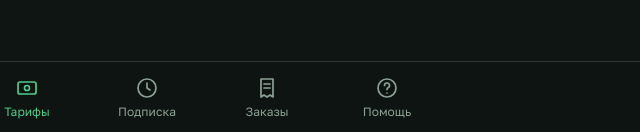
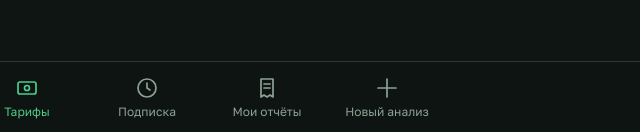
Before and after one commit to samokrytka/miniapp, a plain HTML site: page index.html in a window 1280 px wide. Shown: the part 665-797 px from the top of the page, 433-1073 px from the left. Drawn offline with Linux system fonts and the light colour scheme.

Commit message:
Add report and analysis navigation

```diff
--- a/index.html
+++ b/index.html
@@ -409,19 +409,16 @@
             <path d="M12 7v5l3 2" /></svg
           >Подписка
         </button>
-        <button data-tab="orders">
+        <button data-action="reports">
           <svg viewBox="0 0 24 24">
             <path d="M6 3h12v18l-3-2-3 2-3-2-3 2z" />
             <path d="M9 8h6M9 12h6" /></svg
-          >Заказы
+          >Мои отчёты
         </button>
-        <button data-tab="help">
+        <button data-action="analyze">
           <svg viewBox="0 0 24 24">
-            <circle cx="12" cy="12" r="9" />
-            <path
-              d="M9.5 9.5a2.5 2.5 0 1 1 3.5 2.3c-.7.4-1 .9-1 1.7M12 17h.01"
-            /></svg
-          >Помощь
+            <path d="M12 3v18M3 12h18" /></svg
+          >Новый анализ
         </button>
       </div>
     </nav>
@@ -453,7 +450,10 @@
         window.scrollTo(0, 0);
       }
       $$("nav button").forEach((b) =>
-        b.addEventListener("click", () => show(b.dataset.tab)),
+        b.addEventListener("click", () => {
+          if (b.dataset.action) return toBot(b.dataset.action);
+          show(b.dataset.tab);
+        }),
       );
       $$(".tariff").forEach((b) =>
         b.addEventListener("click", () => {
```
